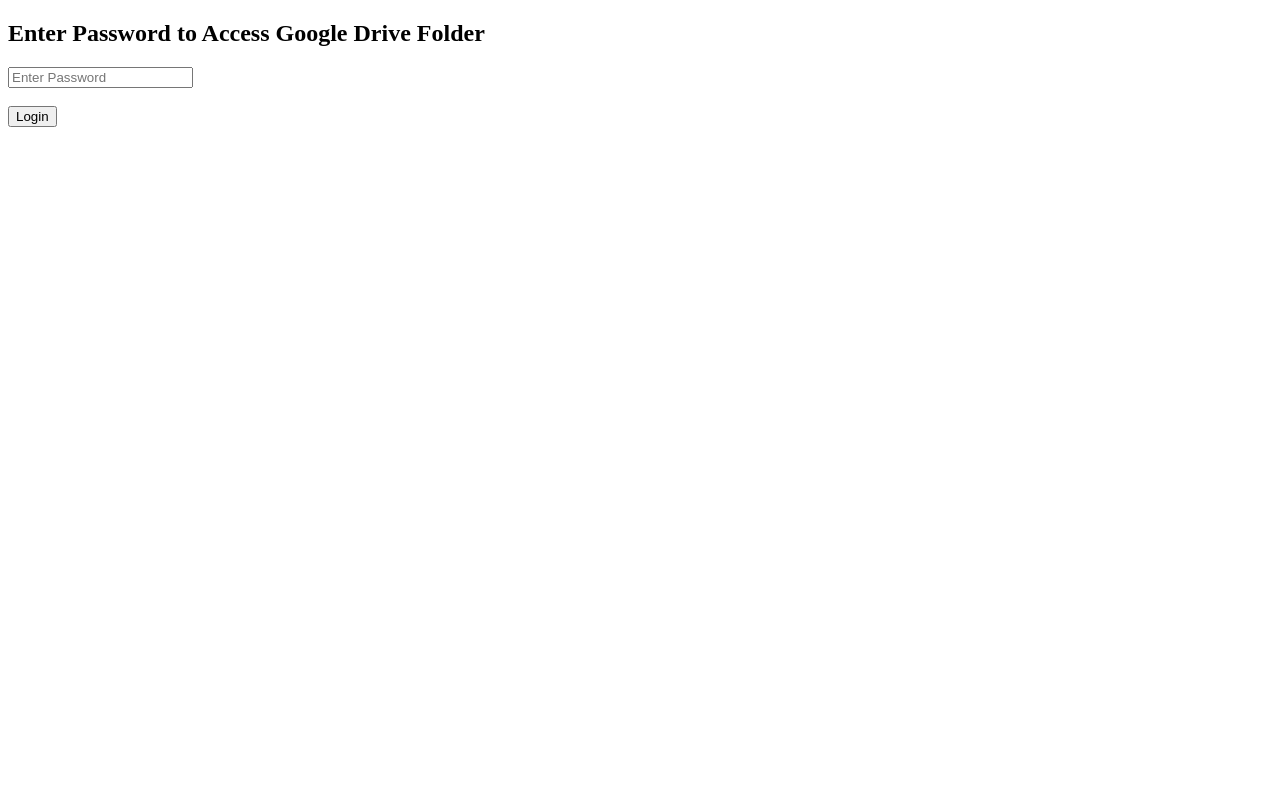
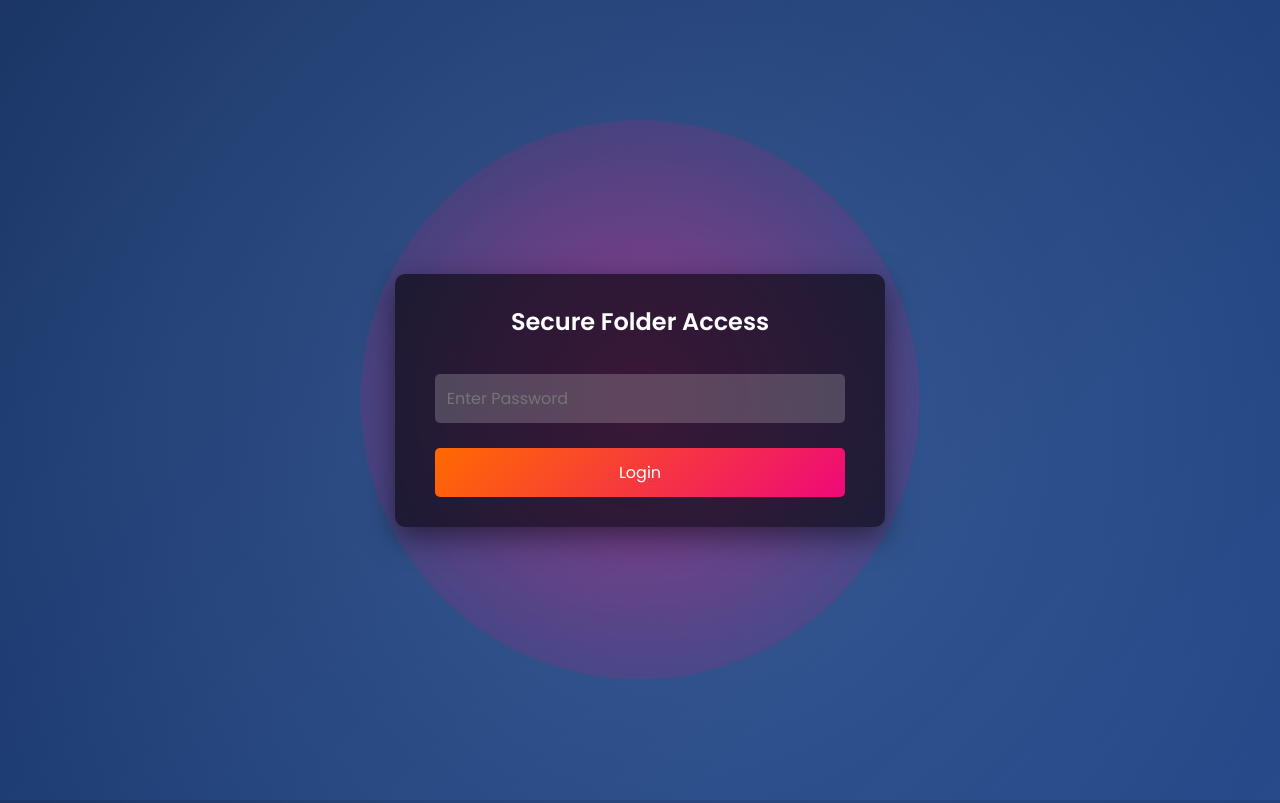
Before and after one commit to sujal747/cloud, a plain HTML site: page index.html in a window 1280 px wide. Drawn offline with Linux system fonts and the light colour scheme.

Commit message:
Update index.html

```diff
--- a/index.html
+++ b/index.html
@@ -3,39 +3,149 @@
 <head>
     <meta charset="UTF-8">
     <meta name="viewport" content="width=device-width, initial-scale=1.0">
-    <title>Login</title>
+    <title>Secure Access</title>
+    <link href="https://fonts.googleapis.com/css2?family=Poppins:wght@400;600&display=swap" rel="stylesheet">
+    <style>
+        * {
+            margin: 0;
+            padding: 0;
+            box-sizing: border-box;
+            font-family: 'Poppins', sans-serif;
+        }
+
+        body {
+            height: 100vh;
+            display: flex;
+            justify-content: center;
+            align-items: center;
+            background: linear-gradient(135deg, #1e3c72, #2a5298);
+            overflow: hidden;
+            color: #fff;
+        }
+
+        .background {
+            position: absolute;
+            top: 0;
+            left: 0;
+            width: 100%;
+            height: 100%;
+            z-index: -1;
+            background: radial-gradient(circle, rgba(255,255,255,0.1), rgba(0,0,0,0.1));
+            animation: pulse 6s infinite;
+        }
+
+        @keyframes pulse {
+            0% {
+                transform: scale(1);
+                opacity: 0.9;
+            }
+            50% {
+                transform: scale(1.1);
+                opacity: 1;
+            }
+            100% {
+                transform: scale(1);
+                opacity: 0.9;
+            }
+        }
+
+        .login-container {
+            background: rgba(0, 0, 0, 0.6);
+            border-radius: 10px;
+            padding: 30px 40px;
+            text-align: center;
+            box-shadow: 0 10px 30px rgba(0, 0, 0, 0.5);
+        }
+
+        h2 {
+            font-weight: 600;
+            margin-bottom: 20px;
+        }
+
+        input[type="password"] {
+            width: 100%;
+            padding: 12px;
+            margin: 15px 0;
+            border: none;
+            border-radius: 5px;
+            outline: none;
+            font-size: 16px;
+            background: rgba(255, 255, 255, 0.2);
+            color: white;
+        }
+
+        button {
+            width: 100%;
+            padding: 12px;
+            margin-top: 10px;
+            font-size: 16px;
+            border: none;
+            border-radius: 5px;
+            background: linear-gradient(135deg, #ff6a00, #ee0979);
+            color: white;
+            cursor: pointer;
+            transition: transform 0.3s ease, box-shadow 0.3s ease;
+        }
+
+        button:hover {
+            transform: scale(1.05);
+            box-shadow: 0 5px 15px rgba(255, 106, 0, 0.6);
+        }
+
+        #error-message {
+            color: #ff4d4d;
+            margin-top: 10px;
+            display: none;
+        }
+
+        .glow {
+            position: absolute;
+            top: 50%;
+            left: 50%;
+            width: 500px;
+            height: 500px;
+            background: radial-gradient(circle, rgba(238,9,121,0.5), rgba(255,106,0,0));
+            border-radius: 50%;
+            z-index: -2;
+            animation: moveGlow 8s infinite;
+        }
+
+        @keyframes moveGlow {
+            0%, 100% {
+                transform: translate(-50%, -50%) scale(1);
+            }
+            50% {
+                transform: translate(-50%, -50%) scale(1.2);
+            }
+        }
+    </style>
 </head>
 <body>
-    <h2>Enter Password to Access Google Drive Folder</h2>
+    <div class="background"></div>
+    <div class="glow"></div>
 
-    <!-- Form for password input -->
-    <form id="loginForm">
-        <input type="password" id="password" placeholder="Enter Password" required><br><br>
-        <button type="submit">Login</button>
-    </form>
-
-    <p id="error-message" style="color: red; display: none;">Incorrect password. Please try again.</p>
+    <div class="login-container">
+        <h2>Secure Folder Access</h2>
+        <form id="loginForm">
+            <input type="password" id="password" placeholder="Enter Password" required>
+            <button type="submit">Login</button>
+        </form>
+        <p id="error-message">Incorrect password. Please try again.</p>
+    </div>
 
     <script>
-        // The correct password
-        const correctPassword = 'admin'; // You can change this password to whatever you like
-
-        // Get the form and error message elements
+        const correctPassword = 'admin';
         const form = document.getElementById('loginForm');
         const errorMessage = document.getElementById('error-message');
 
-        // Form submit event listener
         form.addEventListener('submit', function(event) {
-            event.preventDefault();  // Prevent the form from submitting
+            event.preventDefault();
 
             const enteredPassword = document.getElementById('password').value;
 
-            // Check if the entered password is correct
             if (enteredPassword === correctPassword) {
-                // Redirect to the drive page if the password is correct
                 window.location.href = 'drive.html';
             } else {
-                // Show error message if the password is incorrect
                 errorMessage.style.display = 'block';
             }
         });
```
